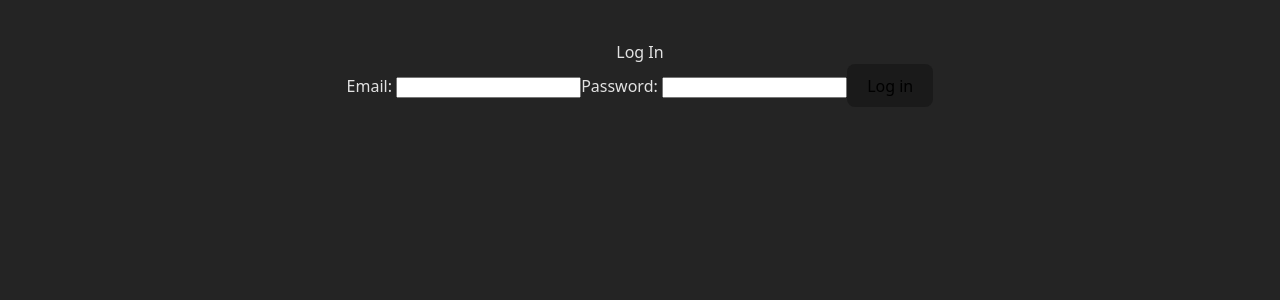
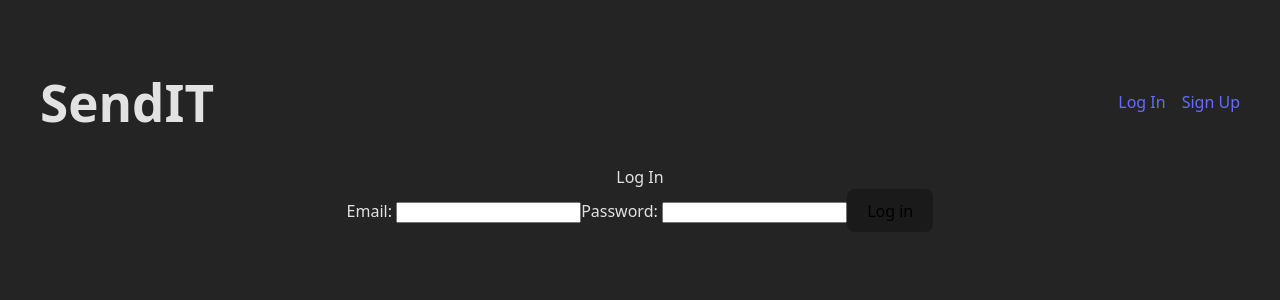
Before and after one commit to crL96/messaging-app, a React (Vite) app in the folder frontend/: page /login in a window 1280 px wide. Shown: the top 300 px of the page. Built offline with nearby package versions, Linux system fonts and the light colour scheme; no server answers.

Commit message:
Add header component with navbar

```diff
--- a/frontend/src/App.jsx
+++ b/frontend/src/App.jsx
@@ -1,5 +1,5 @@
 import "./App.css";
-import { Link } from "react-router-dom";
+import Header from "./components/header/Header";
 import ChatList from "./components/chatList/ChatList";
 import ActiveChat from "./components/activeChat/ActiveChat";
 import { useState } from "react";
@@ -9,9 +9,7 @@
 
     return (
         <>
-            <h1>Hello world</h1>
-            <Link to="/login">Login</Link>
-            <Link to="/signup">Sign Up</Link>
+            <Header />
             <ChatList setActiveChat={setActiveChat}/>
             <ActiveChat chatId={activeChat} />
         </>
--- /dev/null
+++ b/frontend/src/components/header/Header.jsx
@@ -0,0 +1,38 @@
+import { Link } from "react-router-dom";
+import styles from "./header.module.css";
+import { useEffect, useState } from "react";
+
+function Header() {
+    const [signedIn, setSignedIn] = useState(false);
+
+    useEffect(() => {
+        if (localStorage.getItem("jwt-token")) {
+            setSignedIn(true);
+        } else {
+            setSignedIn(false);
+        }
+    }, []);
+
+    function handleLogout() {
+        localStorage.removeItem("jwt-token");
+        setSignedIn(false);
+    }
+
+    return (
+        <header className={styles.header}>
+            <h1>SendIT</h1>
+            <nav>
+                {signedIn ? (
+                    <Link to="/login" onClick={handleLogout}>Log Out</Link>
+                ) : (
+                    <>
+                        <Link to="/login">Log In</Link>
+                        <Link to="/signup">Sign Up</Link>
+                    </>
+                )}
+            </nav>
+        </header>
+    );
+}
+
+export default Header;
--- /dev/null
+++ b/frontend/src/components/header/header.module.css
@@ -0,0 +1,10 @@
+.header {
+    display: flex;
+    justify-content: space-between;
+    align-items: center;
+}
+
+.header > nav {
+    display: flex;
+    gap: 1rem;
+}
--- a/frontend/src/pages/Login.jsx
+++ b/frontend/src/pages/Login.jsx
@@ -1,5 +1,6 @@
 import { useState } from "react";
 import { useNavigate } from "react-router-dom";
+import Header from "../components/header/Header";
 
 const API_URL = import.meta.env.VITE_API_URL;
 
@@ -36,6 +37,7 @@
 
     return (
         <>
+            <Header />
             {displayMsg ? <p>Incorrect email and or password</p> : null}
             <form onSubmit={handleLogin}>
                 <legend>Log In</legend>
--- a/frontend/src/pages/Signup.jsx
+++ b/frontend/src/pages/Signup.jsx
@@ -1,6 +1,6 @@
 import { useState } from "react";
 import { useNavigate } from "react-router-dom";
-
+import Header from "../components/header/Header";
 const API_URL = import.meta.env.VITE_API_URL;
 
 function Signup() {
@@ -52,6 +52,7 @@
 
     return (
         <>
+            <Header />
             <ul>
                 {errorMessages.map((error, index) => {
                     return <li key={index}>{error.msg}</li>;
```
